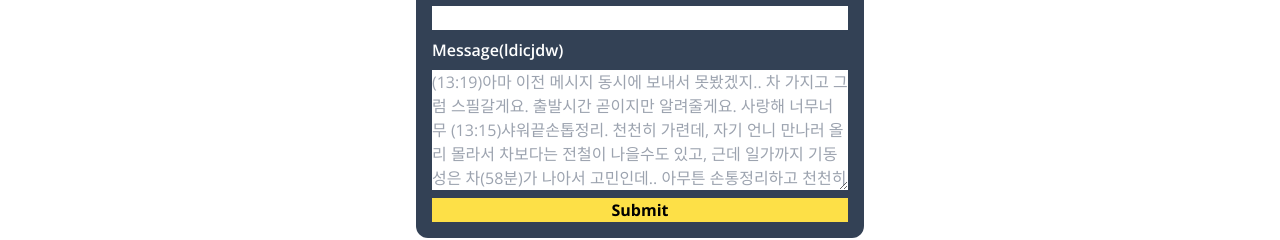
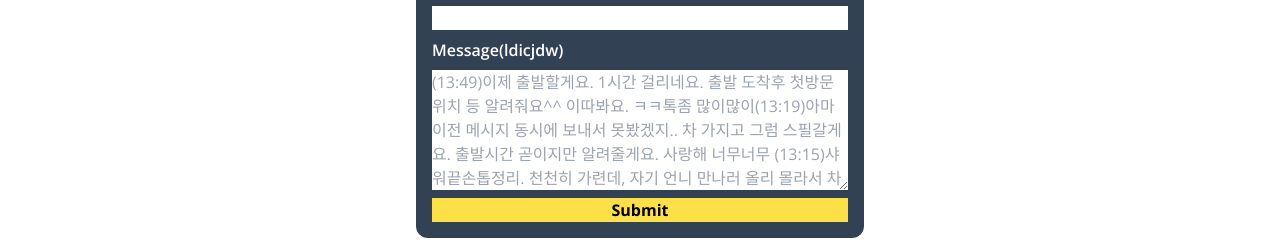
Before and after one commit to k2core/nextjs004, a Next.js app: page /contact in a window 1280 px wide. Shown: the part 430-670 px from the top of the page. Built offline with nearby package versions, Linux system fonts and the light colour scheme.

Commit message:
1231 메시지5

```diff
--- a/src/components/ContactForm.tsx
+++ b/src/components/ContactForm.tsx
@@ -98,7 +98,7 @@ export default function ContactForm() {
           onChange={onChange}
           placeholder={
             display || !display // 😍🤩😭🥯🥕🥖🍠 사랑해~❤️숨
-              ? "(13:19)아마 이전 메시지 동시에 보내서 못봤겠지.. 차 가지고 그럼 스필갈게요. 출발시간 곧이지만 알려줄게요. 사랑해 너무너무 (13:15)샤워끝손톱정리. 천천히 가련데, 자기 언니 만나러 올리 몰라서 차보다는 전철이 나을수도 있고, 근데 일가까지 기동성은 차(58분)가 나아서 고민인데.. 아무튼 손통정리하고 천천히 출발 애정. 지금은 전철. 걱정되고 궁금해.. 못나오면 스벅에 잠시 자기 혼자만 올수 있을까? 미사마트든 말이지..사랑해~❤️숨"
+              ? "(13:49)이제 출발할게요. 1시간 걸리네요. 출발 도착후 첫방문 위치 등 알려줘요^^ 이따봐요. ㅋㅋ톡좀 많이많이(13:19)아마 이전 메시지 동시에 보내서 못봤겠지.. 차 가지고 그럼 스필갈게요. 출발시간 곧이지만 알려줄게요. 사랑해 너무너무 (13:15)샤워끝손톱정리. 천천히 가련데, 자기 언니 만나러 올리 몰라서 차보다는 전철이 나을수도 있고, 근데 일가까지 기동성은 차(58분)가 나아서 고민인데.. 아무튼 손통정리하고 천천히 출발 애정. 지금은 전철. 걱정되고 궁금해.. 못나오면 스벅에 잠시 자기 혼자만 올수 있을까? 미사마트든 말이지..사랑해~❤️숨"
               : "사랑해~❤️숨"
           }
         />
```
